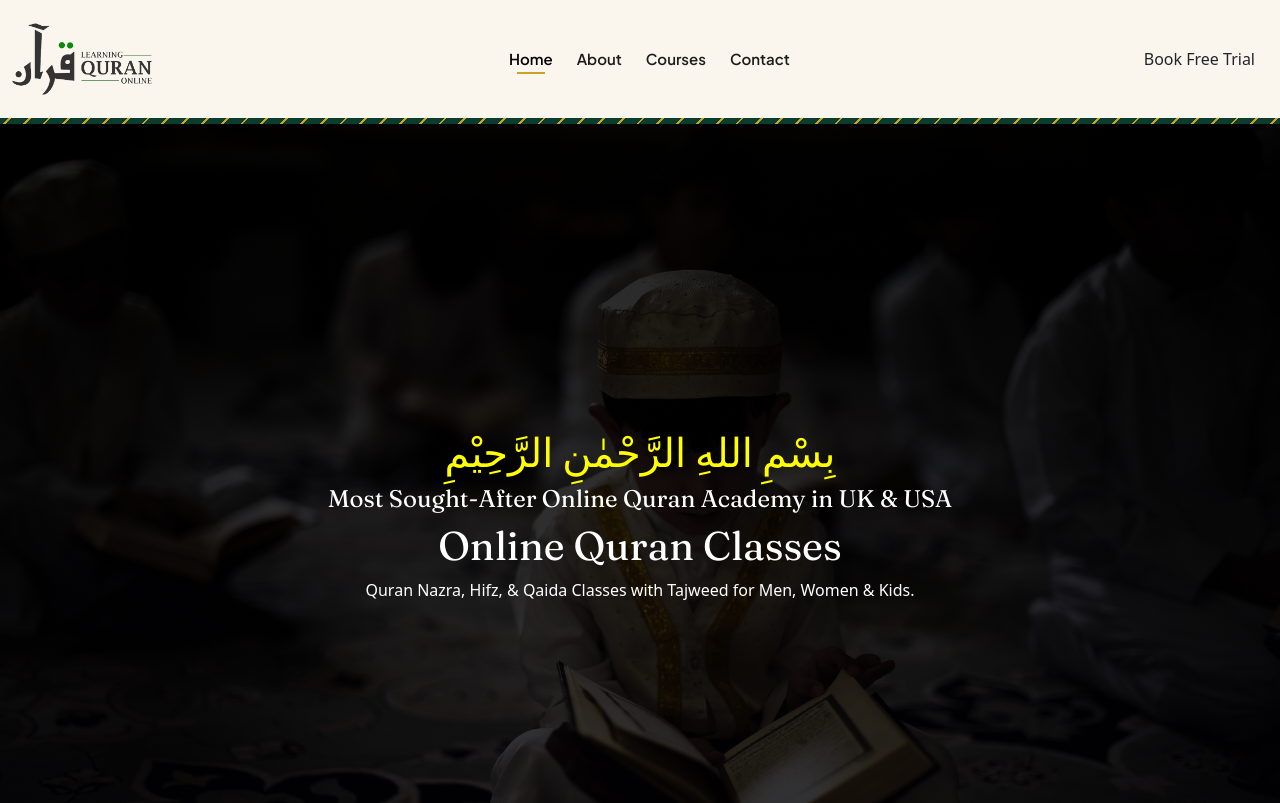
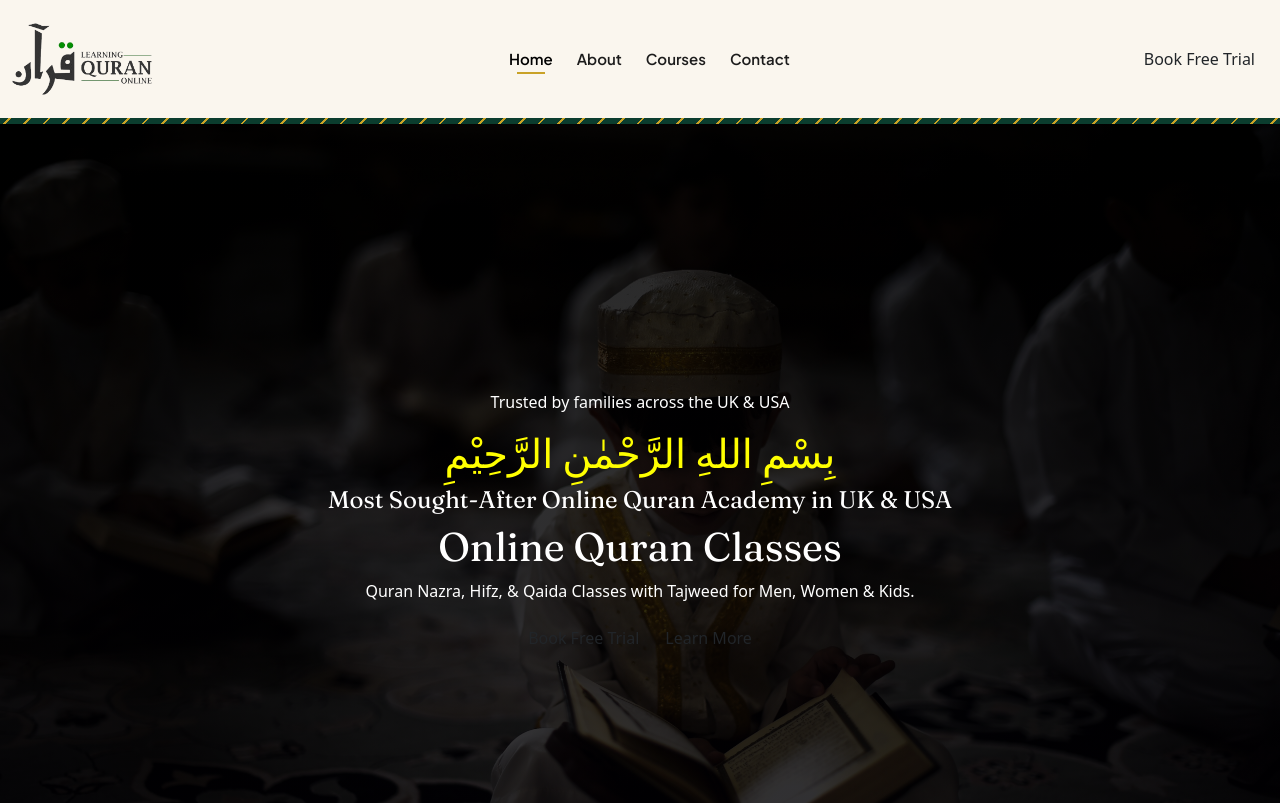
Before and after one commit to Waqashakim1122/Learn-Quran-Online, a React (Create React App) app: page / in a window 1280 px wide. Shown: the top 803 px of the page. Built offline with nearby package versions, Linux system fonts and the light colour scheme; no server answers.

Commit message:
Enhance Hero component with new content and links

```diff
--- a/src/MyComponents/Heros/Hero.jsx
+++ b/src/MyComponents/Heros/Hero.jsx
@@ -1,19 +1,28 @@
 import React from 'react'
+import { NavLink } from 'react-router-dom';
 import './Hero.css'
 
 const Hero = () => {
   return (
-    <div className='Hero Container text-center' >
+    <div className='Hero Container text-center'>
       <div className='Hero-Text'>
+        <p className='Hero-eyebrow'>Trusted by families across the UK & USA</p>
         <h1 className='Bislella'>بِسْمِ اللهِ الرَّحْمٰنِ الرَّحِيْمِ</h1>
         <h4>Most Sought-After Online Quran Academy in UK & USA</h4>
-        <h1>Online Quran Classes</h1>
-        <p> Quran Nazra, Hifz, & Qaida Classes with Tajweed for Men, Women & Kids. </p>
-
+        <h1 className='Hero-Title'>Online Quran Classes</h1>
+        <p className='Hero-Subtext'>
+          Quran Nazra, Hifz, & Qaida Classes with Tajweed for Men, Women & Kids.
+        </p>
+        <div className='Hero-CTAs'>
+          <NavLink className='btn site-cta-btn' to='/courses' role='button'>
+            Book Free Trial
+          </NavLink>
+          <NavLink className='btn Hero-secondary-btn' to='/About' role='button'>
+            Learn More
+          </NavLink>
+        </div>
       </div>
-
     </div>
   )
 }
-
 export default Hero
```
